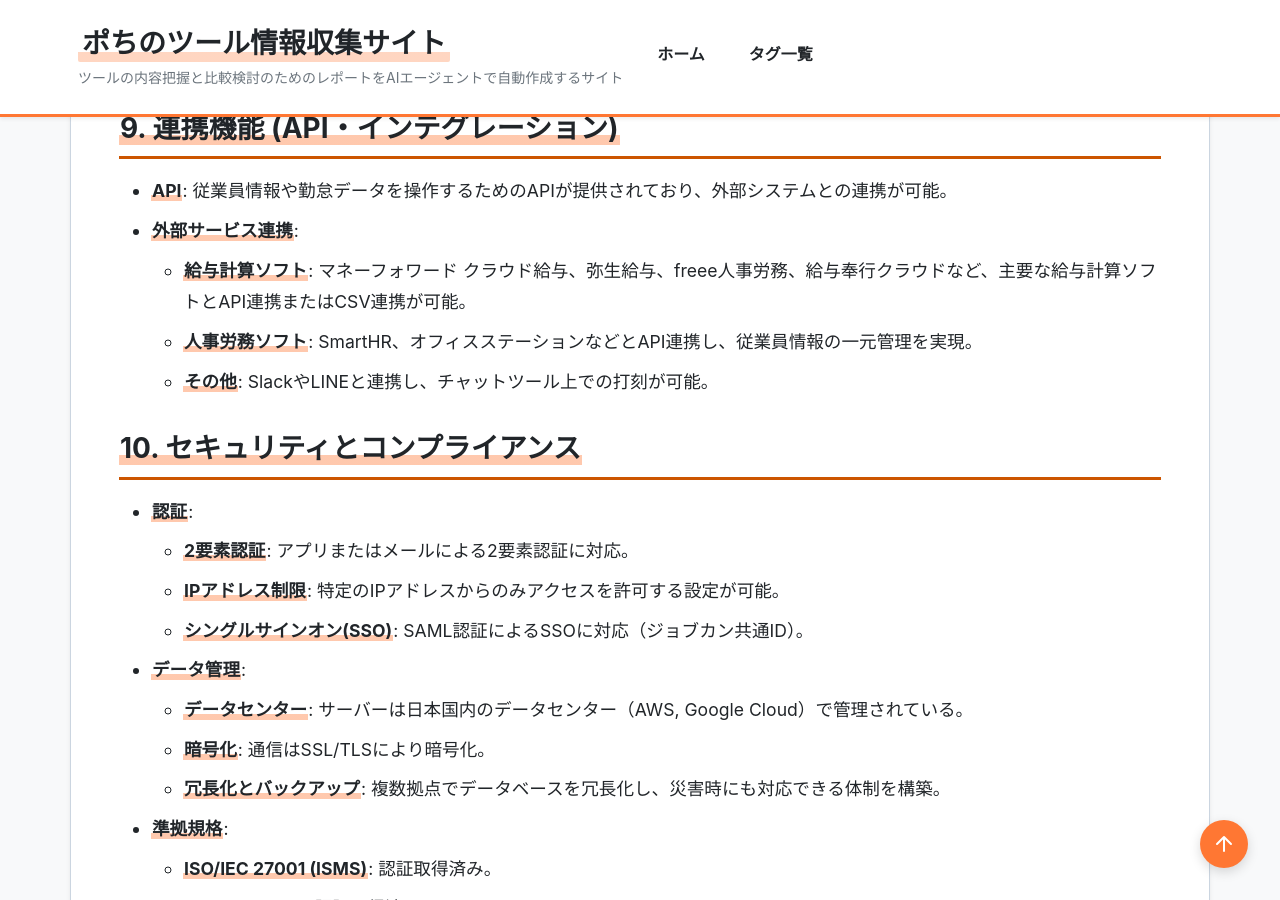
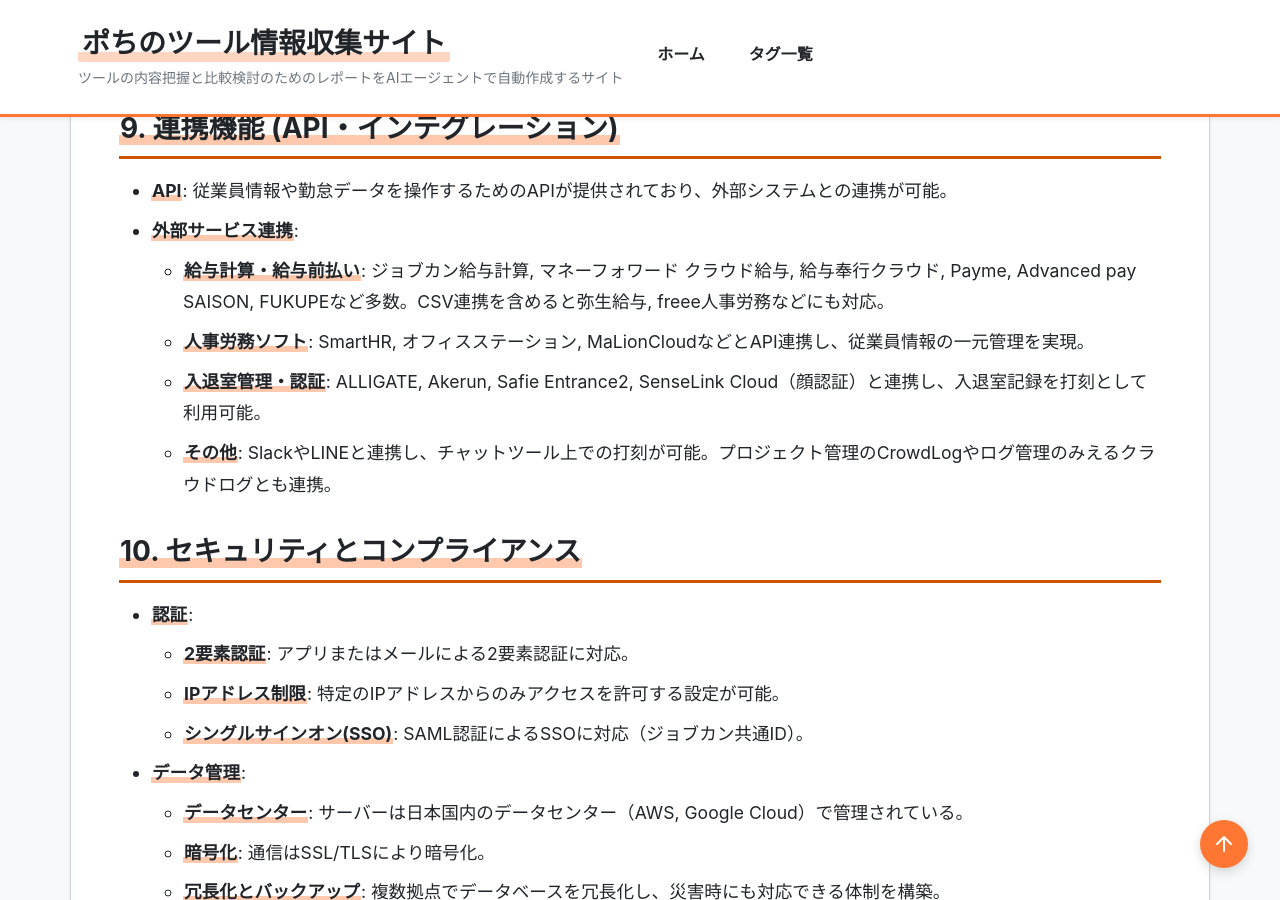
Before and after one commit to aegisfleet/tool-survey-report, a Jekyll site: the page built from _reports/jobcan-kinmu-kanri.md, in a window 1280 px wide and 900 px high, scrolled down 5328 px. Built offline with Jekyll 4.4.1, drawn with Linux system fonts in a browser that asks for light colours; some of the changed text lies outside the part shown.

Commit message:
feat: Update Jobcan Kinmu Kanri report for Dec 2025 (#243)
Updates the research report for ジョブカン勤怠管理 (Jobcan Kinmu Kanri) with the latest information as of 2025-12-13.

Key changes:
- Adds the newly available Free Plan to the pricing section.
- Expands and categorizes the list of API and service integrations based on the latest official documentation.
- Updates the `last_updated` date to reflect the new content.

Co-authored-by: google-labs-jules[bot] <161369871+google-labs-jules[bot]@users.noreply.github.com>

```diff
--- a/_reports/jobcan-kinmu-kanri.md
+++ b/_reports/jobcan-kinmu-kanri.md
@@ -74,7 +74,7 @@ relationships:
 
 ## **6. 料金プラン**
 
-* **無料プラン**: なし。ただし、全ての機能が30日間無料で試せるトライアル期間あり。
+* **無料プラン**: あり。機能制限付きで基本的な出退勤管理や一部申請機能を利用可能。
 * **有料プラン**:
   * **機能選択式プラン**: 必要な機能を組み合わせて契約。価格は1ユーザーあたりの月額。
     * 1機能のみ: 200円 (例: 出勤管理のみ)
@@ -105,9 +105,10 @@ relationships:
 
 * **API**: 従業員情報や勤怠データを操作するためのAPIが提供されており、外部システムとの連携が可能。
 * **外部サービス連携**:
-  * **給与計算ソフト**: マネーフォワード クラウド給与、弥生給与、freee人事労務、給与奉行クラウドなど、主要な給与計算ソフトとAPI連携またはCSV連携が可能。
-  * **人事労務ソフト**: SmartHR、オフィスステーションなどとAPI連携し、従業員情報の一元管理を実現。
-  * **その他**: SlackやLINEと連携し、チャットツール上での打刻が可能。
+  * **給与計算・給与前払い**: ジョブカン給与計算, マネーフォワード クラウド給与, 給与奉行クラウド, Payme, Advanced pay SAISON, FUKUPEなど多数。CSV連携を含めると弥生給与, freee人事労務などにも対応。
+  * **人事労務ソフト**: SmartHR, オフィスステーション, MaLionCloudなどとAPI連携し、従業員情報の一元管理を実現。
+  * **入退室管理・認証**: ALLIGATE, Akerun, Safie Entrance2, SenseLink Cloud（顔認証）と連携し、入退室記録を打刻として利用可能。
+  * **その他**: SlackやLINEと連携し、チャットツール上での打刻が可能。プロジェクト管理のCrowdLogやログ管理のみえるクラウドログとも連携。
 
 ## **10. セキュリティとコンプライアンス**
 
```
Also changed, not shown: other parts of _reports/jobcan-kinmu-kanri.md (+1 -1 lines).
